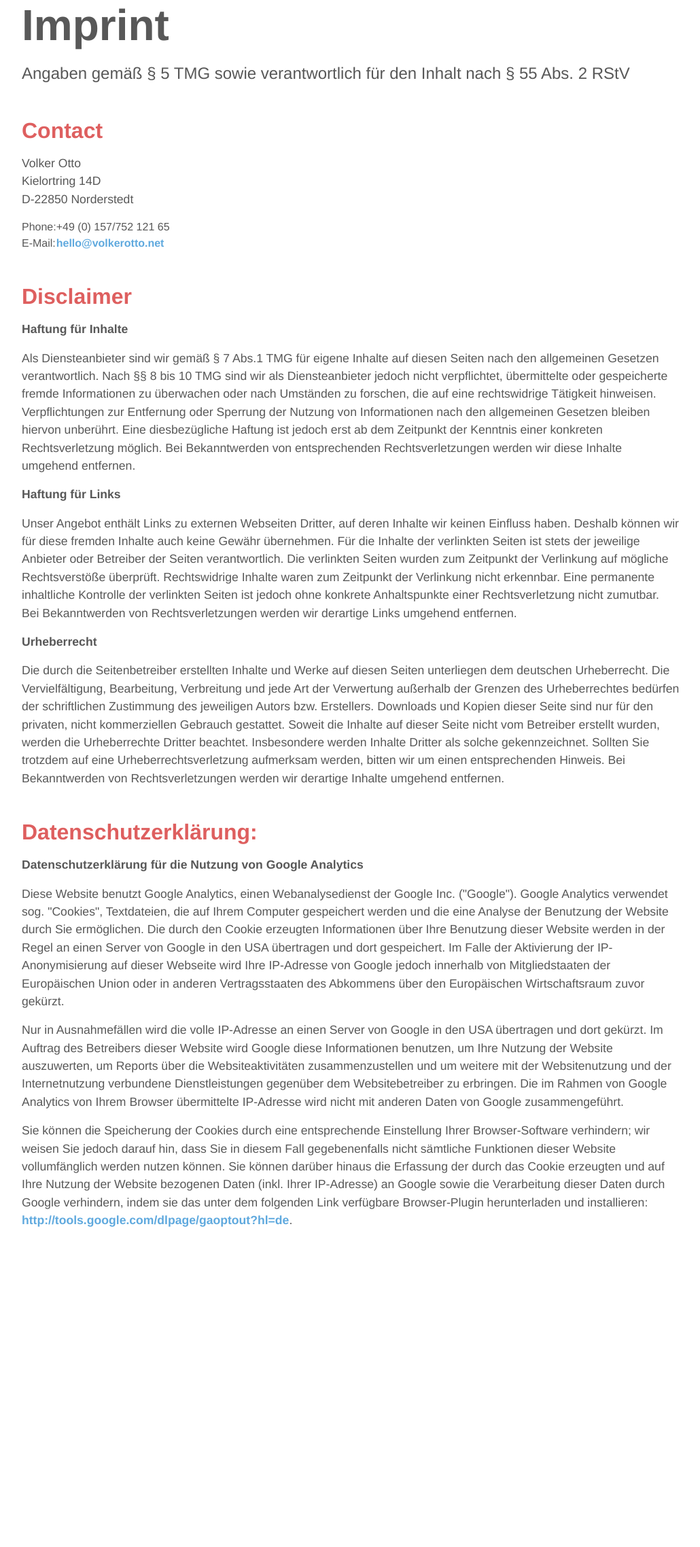
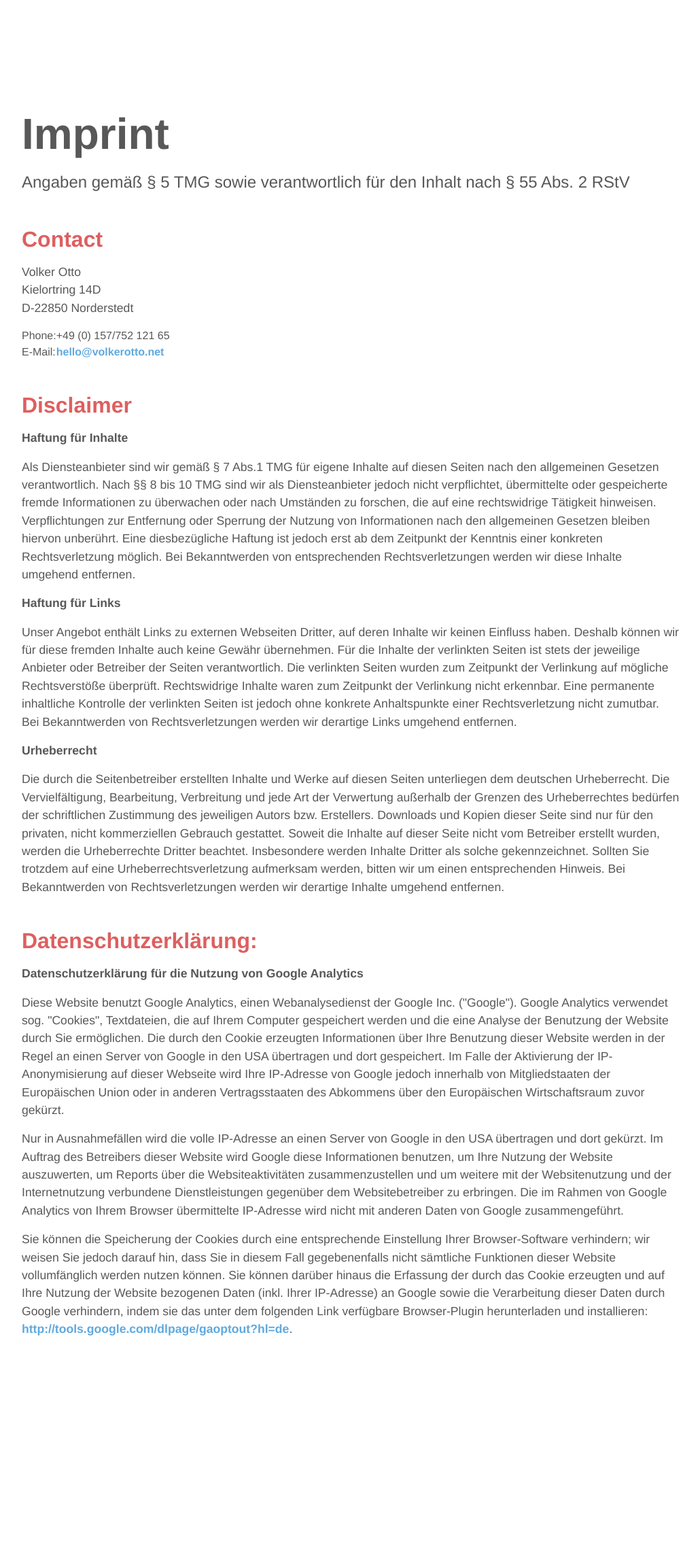
Before and after one commit to l4ci/l4ci.github.io, a Jekyll site: the page built from imprint/index.html, in a window 1280 px wide. Shown: the whole page at 68% size, without its empty margins (124-1154 px from the left). Built offline with Jekyll 4.4.1, drawn with Linux system fonts in a browser that asks for light colours; nearby versions of some CDN libraries; Markdown is read by kramdown in place of the engine named in the settings; before the commit the page ends 2116 px from its top, so only the background shows below that.

Commit message:
fixed some layout issues

```diff
--- a/_layouts/page.html
+++ b/_layouts/page.html
@@ -1,6 +1,6 @@
 {% include header.html %}
 
-<main class="content">
+<main class="content no-intro">
   <div class="container">
     {{ content }}
   </div><!-- .container -->
--- a/blog/index.html
+++ b/blog/index.html
@@ -17,7 +17,7 @@
 
 {% for post in site.posts %}
 
-  <article class="article bullet {% cycle '', 'article--gray' %}" id="{{ post.title | slugify }}">
+  <article class="article bullet {% cycle '', 'article--grey' %}" id="{{ post.title | slugify }}">
     <div class="container">
       <h2><a href="{{ post.url }}">{{ post.title }}</a></h2>
       <div class="preH">
```
Also changed, not shown: _layouts/post.html (+4 -3 lines).
